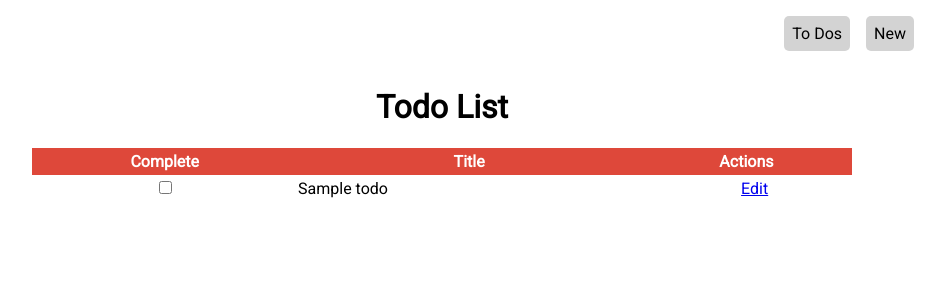
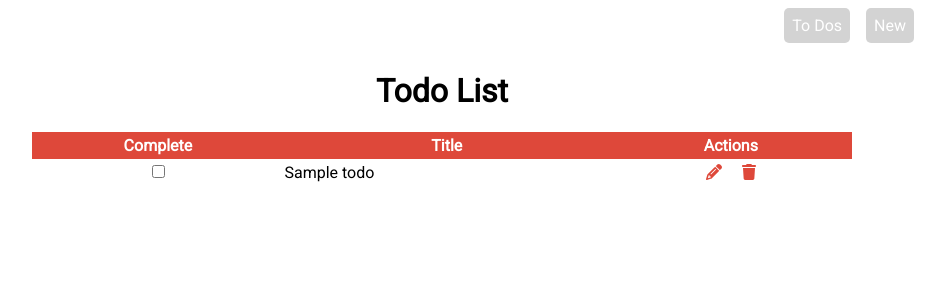
Before and after one commit to Valery386/pytodo, a Django app: template todo/templates/todos.html in a window 1280 px wide. Shown: the top 300 px of the page, without its empty margins (198-1143 px from the left). Run offline with Django 5.2, Linux system fonts and the light colour scheme; the template is opened without the code that fills it: values that come from a table or form of the project are taken from there, others are empty; tables that the repository leaves empty hold one stand-in row (values such as "Sample post").

Commit message:
Refactor styles and improve menu and todos templates.

```diff
--- a/static/css/menu.css
+++ b/static/css/menu.css
@@ -14,13 +14,11 @@
     padding: 0.5rem;
     border-radius: 5px;
     margin: 0 0.5rem;
+    cursor: pointer;
+    text-decoration: none;
+    color: var(--text-color);
 
     &:hover {
-        background-color: lightgreen;
-    }
-
-    a {
-        text-decoration: none;
-        color: black;
+        background-color: var(--primary-color);
     }
 }
--- a/templates/layout.html
+++ b/templates/layout.html
@@ -16,5 +16,7 @@
     {% block content %}{% endblock %}
 </div>
 <script src="{% static 'fontawesome-6.6/js/fontawesome.min.js' %}"></script>
+<script src="{% static 'fontawesome-6.6/js/v4-shims.min.js' %}"></script>
+<script src="{% static 'fontawesome-6.6/js/solid.min.js' %}"></script>
 </body>
 </html>
--- a/templates/shared/menu.html
+++ b/templates/shared/menu.html
@@ -1,10 +1,10 @@
 <div class="todo-menu">
     <ul class="todo-menu-item-container">
-        <li class="todo-menu-item">
-            <a href="{% url 'todo-list' %}">To Dos</a>
+        <li>
+            <a class="todo-menu-item" href="{% url 'todo-list' %}">To Dos</a>
         </li>
-        <li class="todo-menu-item">
-            <a href="{% url 'new-todo' %}">New</a>
+        <li>
+            <a class="todo-menu-item" href="{% url 'new-todo' %}">New</a>
         </li>
     </ul>
 </div>
--- a/todo/static/css/todo-new.css
+++ b/todo/static/css/todo-new.css
@@ -19,10 +19,11 @@ label {
         width: 200px;
         padding: 0.5rem;
         background-color: lightgray;
+        color: var(--text-color);
         cursor: pointer;
 
         &:hover {
-            background-color: lightgreen;
+            background-color: var(--primary-color);
         }
     }
 }
--- a/todo/static/css/todos.css
+++ b/todo/static/css/todos.css
@@ -36,3 +36,13 @@
         text-align: center;
     }
 }
+
+.todo-action {
+    cursor: pointer;
+    text-decoration: none;
+    padding: 0 0.5rem;
+
+    .icon-edit, .icon-delete {
+        color: var(--primary-color);
+    }
+}
--- a/todo/templates/todos.html
+++ b/todo/templates/todos.html
@@ -28,8 +28,12 @@
                         <span>{{ todo.title }}</span>
                     </td>
                     <td>
-                        <a href="{% url 'delete-todo' todo.id %}"><i class="fa-solid fa-trash"></i></a>
-                        <a href="{% url 'edit-todo' todo.id %}">Edit</a>
+                        <a class="todo-action" href="{% url 'edit-todo' todo.id %}">
+                            <i class="fa-solid fa-pencil icon-edit"></i>
+                        </a>
+                        <a class="todo-action" href="{% url 'delete-todo' todo.id %}">
+                            <i class="fa-solid fa-trash icon-delete"></i>
+                        </a>
                     </td>
                 </tr>
                 </tbody>
```
